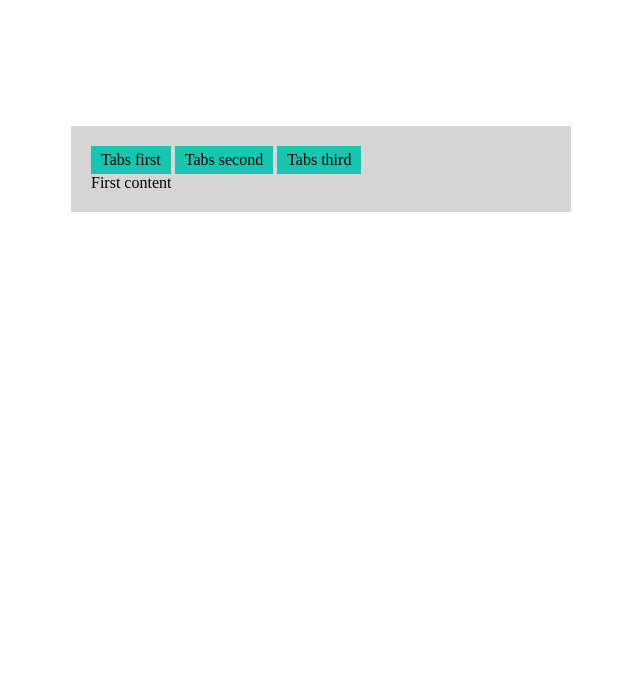
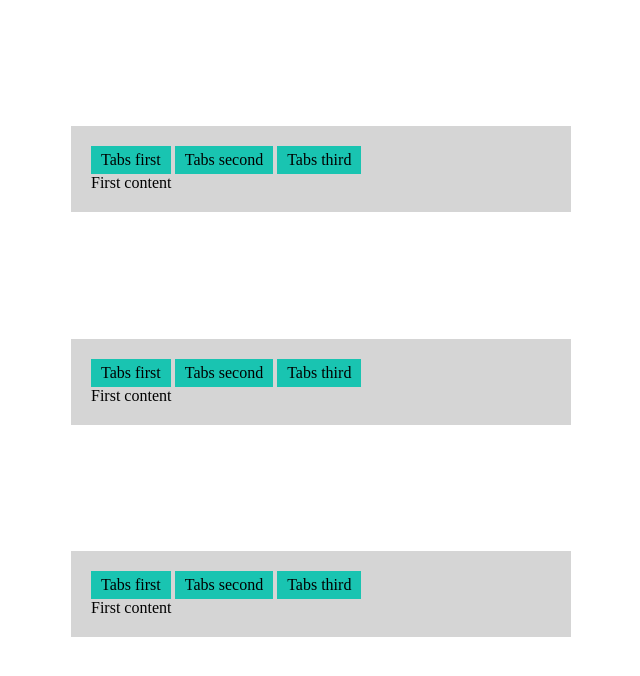
Before and after one commit to michalmietlinski/-css-only--Tabs, a plain HTML site: page index.html in a window 1280 px wide. Shown: the whole page, without its empty margins (319-959 px from the left). Drawn offline with Linux system fonts and the light colour scheme.

Commit message:
additional animations

```diff
--- a/index.html
+++ b/index.html
@@ -34,6 +34,70 @@
       </div>
 
     </div>
+
+     <div class="wrapper different">
+      <div class="tabsmenu ">
+        <div class="menuelement">
+          <label class="btn" for="id11">Tabs first</label>
+        </div>
+        <div class="menuelement">
+          <label class="btn" for="id12">Tabs second</label>
+        </div>
+        <div class="menuelement">
+          <label class="btn" for="id13">Tabs third</label>
+        </div>
+      </div>
+      <div class="tabcontent">
+        <input type="radio" name="tabs2" id="id11" checked="checked"/>
+        <div class="content">First content</div>
+      </div>
+      <div class="tabcontent">
+        <input type="radio" name="tabs2" id="id12" />
+        <div class="content">Second content</div>
+      </div>
+      <div class="tabcontent">
+        <input type="radio" name="tabs2" id="id13" />
+        <div class="content">Third content
+
+          <p>this time longer one</p>
+        </div>
+
+      </div>
+
+    </div>
+
+
+    <div class="wrapper thirdanimation">
+      <div class="tabsmenu ">
+        <div class="menuelement">
+          <label class="btn" for="id21">Tabs first</label>
+        </div>
+        <div class="menuelement">
+          <label class="btn" for="id22">Tabs second</label>
+        </div>
+        <div class="menuelement">
+          <label class="btn" for="id23">Tabs third</label>
+        </div>
+      </div>
+      <div class="tabcontent">
+        <input type="radio" name="tabs3" id="id21" checked="checked"/>
+        <div class="content">First content</div>
+      </div>
+      <div class="tabcontent">
+        <input type="radio" name="tabs3" id="id22" />
+        <div class="content">Second content</div>
+      </div>
+      <div class="tabcontent">
+        <input type="radio" name="tabs3" id="id23" />
+        <div class="content">Third content
+
+          <p>this time longer one</p>
+        </div>
+
+      </div>
+
+    </div>
+
   </body>
   <style>
   html, body, *{
@@ -80,6 +144,47 @@
   /* display:none;*/
 
   }
+  .different{
+    overflow:hidden;
+  }
+  .different .content{
+       max-height:none;
+       transform:translateX(-100vw);
+       position:absolute;
+  }
+  .different input[type="radio"]:checked~.content{
+       max-height:none;
+       transform:translateX(100vw);
+       position:absolute;
+  }
+  .different input[type="radio"]:checked+.content{
+    -webkit-transition: all 500ms linear 500ms;
+  -moz-transition: all 500ms linear 500ms;
+  -o-transition: all 500ms linear 500ms;
+  transition: all 500ms linear 500ms;
+       max-height:none;
+       transform:translateX(0);
+       position:relative;
+  }
+
+  .thirdanimation .content{
+       max-height:none;
+       transform:translateX(-100vw);
+       position:absolute;
+  }
+  .thirdanimation input[type="radio"]:checked~.content{
+       max-height:none;
+       transform:translateX(100vw);
+       position:absolute;
+  }
+  .thirdanimation input[type="radio"]:checked+.content{
+       max-height:none;
+       transform:translateX(0);
+       position:relative;
+  }
+
+
+
 
   input[type="radio"]:checked+.content{
   -webkit-transition: all 200ms linear 200ms;
```
